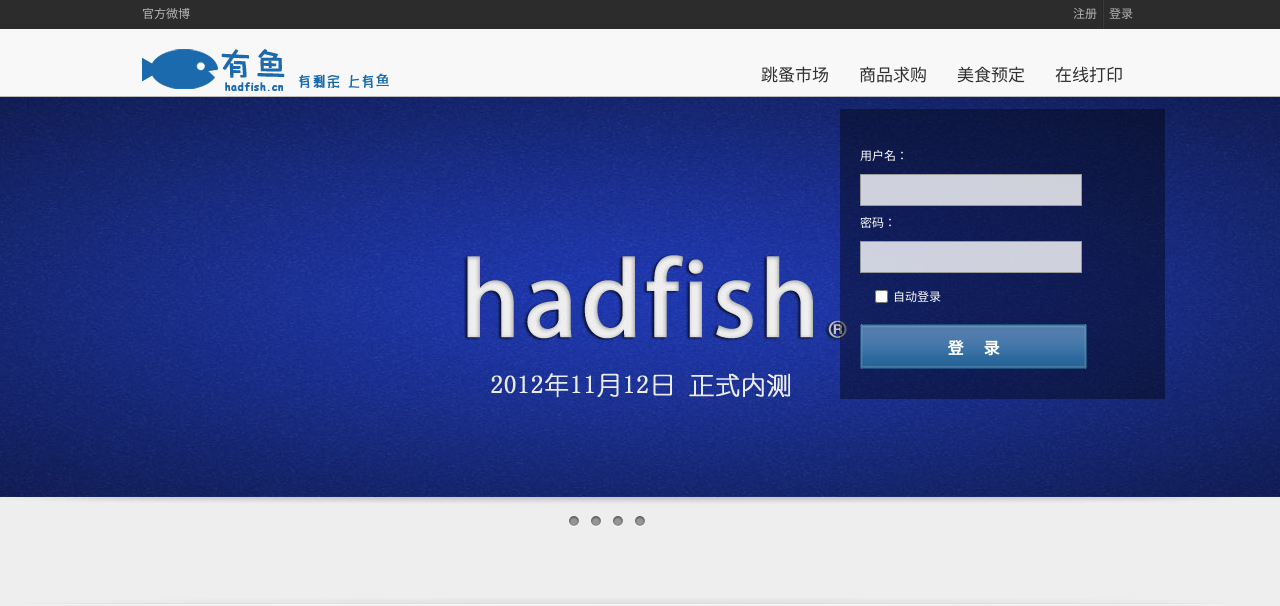
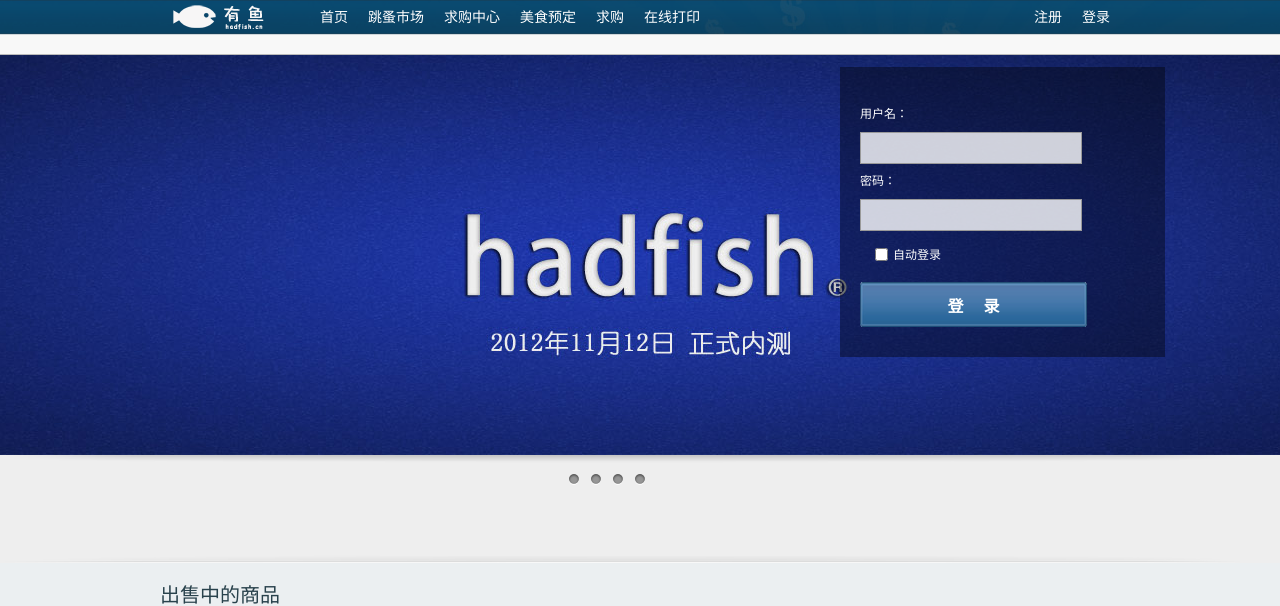
Before and after one commit to cloverstd/hadfish, a Python web app: template hadfish/templates/index.html in a window 1280 px wide. Shown: the top 606 px of the page. Run offline with Jinja, Linux system fonts and the light colour scheme; the template is opened without the code that fills it, so the values that code supplies are empty; some libraries are stand-ins or nearby versions.

Commit message:
导航条修改为统一样式

```diff
--- a/hadfish/static/css/append.css
+++ b/hadfish/static/css/append.css
@@ -357,3 +357,7 @@
 	color: #B8B7B7;
 	margin-top: 15px;
 }
+
+#index-head {
+    margin-top:34px;
+}
--- a/hadfish/templates/index.html
+++ b/hadfish/templates/index.html
@@ -19,30 +19,39 @@
 </head>
 
 <body style="padding-top:0;">
-<div id="index-top">
-	<div id="index-top-wrap">
-		<div id="index-guanzhu">
-			<wb:follow-button uid="3089589865" type="red_1" width="80px" height="29px" style="display:block;float:left;width:80px;height:29px">官方微博</wb:follow-button>
-			<!--
-			<iframe scrolling="no" frameborder="0" allowtransparency="true" src="http://widget.renren.com/plugin/followbutton?page_id=601578383&color=0&model=0" style="display:block;float:left;width:76px;height:23px;" ></iframe>
-            -->
-		</div>
-		<div id="index-reg">
-            {% if not g.user %}
-            <a href="{{ url_for('account.register') }}">注册</a>
-			<span class="link-split"></span>
-            <a href="{{ url_for('account.login') }}">登录</a>
-            {% else %}
-            <a href="{{ url_for('account.userinfo', uid=g.user.id) }}">个人主页</a>
-            <a href="{{ url_for('account.logout') }}">注销登录</a>
-            {% endif %}
-            <!--
-			<span class="link-split"></span>
-			<a href="help.asp">帮助</a>
-            -->
-		</div>
-	</div>
+
+<div id="head">
+	<span>
+        <div id="logo"><img src="/static/img/logo2.png"  alt="有鱼网" /></div>
+        <div id="head-list">
+        	<ul class="left">
+                <li class="left"><a href="{{ url_for('common.index') }}">首页</a></li>
+
+                {% if g.user %}
+                    <li class="left"><a href="{{ url_for('account.userinfo', uid=g.user.id) }}">个人主页</a></li>
+                {% endif %}
+
+                <li class="left"><a href="{{ url_for('item_sale.show_item') }}">跳蚤市场</a></li>
+                <li class="left"><a href="{{ url_for('item_demand.show_item') }}">求购中心</a></li>
+                <li class="left"><a href="javascript:void(0);" onclick="alert('即将上线！尽请期待(*^__^*)')">美食预定</a></li>
+                <li class="left"><a href="javascript:void(0);" onclick="alert('即将上线！尽请期待(*^__^*)')">求购</a></li>
+                <li class="left"><a href="javascript:void(0);" onclick="alert('即将上线！尽请期待(*^__^*)')">在线打印</a></li>
+            </ul>
+            <ul class="right">
+                {% if g.user %}
+                <li class="right"><a href="{{ url_for('account.logout') }}">注销</a>
+                <li class="right"><a href="{{ url_for('account.setting') }}">设置</a>
+                {% else %}
+                <li class="right"><a href="{{ url_for('account.login') }}">登录</a></li>
+                <li class="right"><a href="{{ url_for('account.register') }}">注册</a></li>
+                {% endif %}
+
+
+            </ul>
+        </div>
+    </span>
 </div>
+<!--
 <div id="index-head">
 	<div id="index-head-wrap" class="clearfix">
 		<div id="index-logo"><img src="/static/img/index-logo.png"></div>
@@ -53,6 +62,9 @@
 			<a href="javascript:void(0);" onclick="alert('即将上线！尽请期待(*^__^*)')">在线打印</a>
 		</div>
 	</div>
+</div>
+-->
+<div id="index-head">
 </div>
 
 <!--以下是图片轮播-->
```
